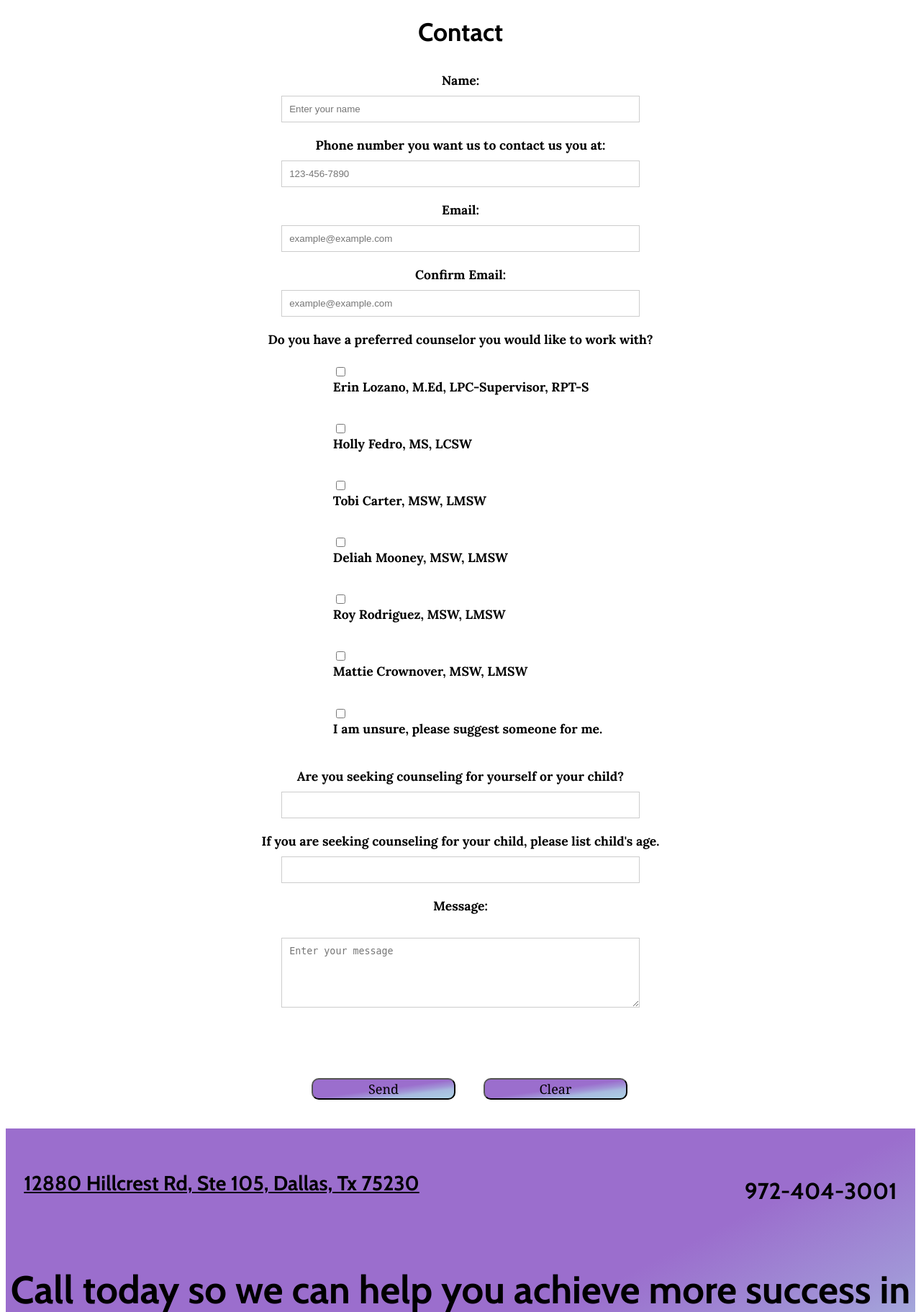
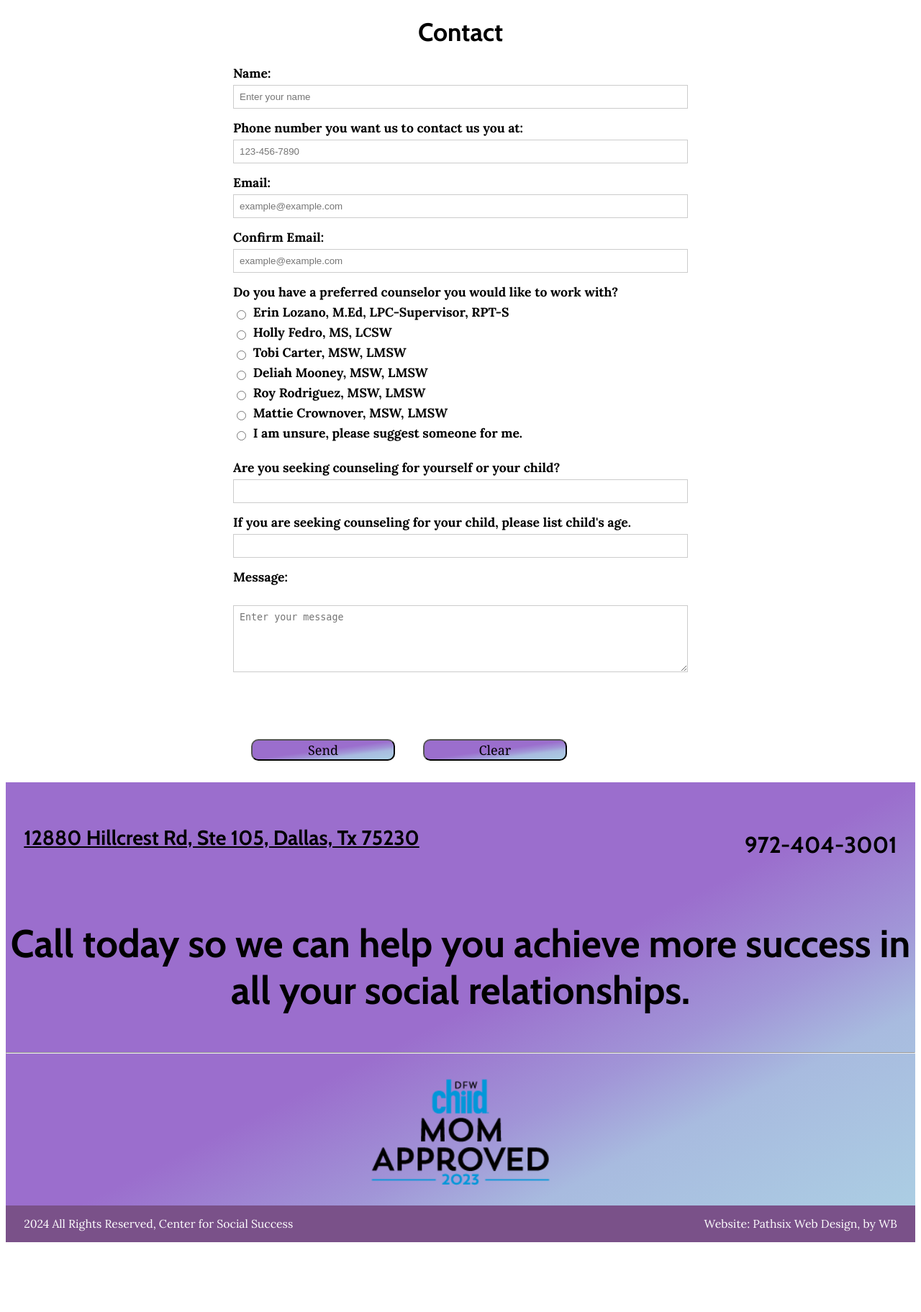
Before and after one commit to boonewh/css-website, a CodeIgniter app: page /database/contact in a window 1280 px wide. Shown: the part 209-2032 px from the top of the page at 72% size. After the commit the page ends 1935 px from the top, so only its background shows below. Run offline with CodeIgniter, Linux system fonts and the light colour scheme.

Commit message:
Fixed and styled contact page

```diff
--- a/application/views/pages/contact.php
+++ b/application/views/pages/contact.php
@@ -1,7 +1,6 @@
         <main>
             <h1>Contact</h1>
             <div class="form-container">
-            <div id="form-div">
                 <!-- notice the form attributes, I did NOT use method or action, see bottom of this page -->
                 <form id="contact-form" name="contact-form">
                     <div class="input-div">
@@ -19,26 +18,26 @@
 
                         <label>Do you have a preferred counselor you would like to work with?</label>
 
-                            <div class="checkbox-group">
-                                <input type="checkbox" id="erin_lozano" name="counselor" value="Erin Lozano">
+                        <div class="radio-group">
+                            <input type="radio" id="erin_lozano" name="counselor" value="Erin Lozano">
                             <label for="erin_lozano">Erin Lozano, M.Ed, LPC-Supervisor, RPT-S</label><br>
 
-                                <input type="checkbox" id="holly_fedro" name="counselor" value="Holly Fedro">
+                            <input type="radio" id="holly_fedro" name="counselor" value="Holly Fedro">
                             <label for="holly_fedro">Holly Fedro, MS, LCSW</label><br>
 
-                                <input type="checkbox" id="tobi_carter" name="counselor" value="Tobi Carter">
+                            <input type="radio" id="tobi_carter" name="counselor" value="Tobi Carter">
                             <label for="tobi_carter">Tobi Carter, MSW, LMSW</label><br>
 
-                                <input type="checkbox" id="deliah_mooney" name="counselor" value="Deliah Mooney">
+                            <input type="radio" id="deliah_mooney" name="counselor" value="Deliah Mooney">
                             <label for="deliah_mooney">Deliah Mooney, MSW, LMSW</label><br>
 
-                                <input type="checkbox" id="roy_rodriguez" name="counselor" value="Roy Rodriguez">
+                            <input type="radio" id="roy_rodriguez" name="counselor" value="Roy Rodriguez">
                             <label for="roy_rodriguez">Roy Rodriguez, MSW, LMSW</label><br>
 
-                                <input type="checkbox" id="mattie_crownover" name="counselor" value="Mattie Crownover">
+                            <input type="radio" id="mattie_crownover" name="counselor" value="Mattie Crownover">
                             <label for="mattie_crownover">Mattie Crownover, MSW, LMSW</label><br>
 
-                                <input type="checkbox" id="unsure" name="counselor" value="unsure">
+                            <input type="radio" id="unsure" name="counselor" value="unsure">
                             <label for="unsure">I am unsure, please suggest someone for me.</label><br>
                         </div>
 
@@ -52,19 +51,16 @@
                         <textarea id="message" name="message" maxlength="1000" placeholder="Enter your message" rows="5"></textarea><br>
                     </div>
                 </form>
-            </div>
                 <div id="msg">
                     <!-- This is a blank area to talk to the user -->
                     <br>
                 </div>
-            <div>
                 <!-- These are not HTML submit and clear buttons. They are generic buttons to which
                 I attached handlers to make them work as submit and clear buttons.
                 Notice they are outside the form. -->
                 <button id="names-send" type="button" class="">Send</button>&nbsp;&nbsp;
                 <button id="names-clear" type="button" class="">Clear</button>
             </div>
-        </div>
         </main>
 
         <script src="assets/js/jquery.min.js"></script>
--- a/assets/css/main.css
+++ b/assets/css/main.css
@@ -375,26 +393,9 @@ article h6 {
 }
 
 /* Contact Page Styles */
+
 .form-container {
-	padding: 10px;
 	font-weight: bold;
-}
-
-.checkbox-group {
-	text-align: left; /* Align checkboxes to the left */
-	padding-left: 20px; /* Add some padding to indent the checkboxes */
-	margin: 10px 0; /* Space above and below the checkbox group */
-	display: inline-block; /* Keep the group in line with other form elements */
-}
-
-.checkbox-group input[type="checkbox"] {
-	vertical-align: middle; /* Align checkbox vertically with the label */
-	margin-right: 5px; /* Space between checkbox and label */
-}
-
-.checkbox-group label {
-	display: inline-block; /* Each label on the same line as the checkbox */
-	margin-bottom: 5px; /* Space below each pair */
 }
 
 #msg {
@@ -408,6 +409,7 @@ article h6 {
 .input-div label {
 	display: block;
 	margin-bottom: 5px;
+	word-wrap: break-word;
 }
 
 .input-div input[type="text"],
@@ -425,8 +427,18 @@ article h6 {
 	border-color: #007bff;
 }
 
-#contact-form textarea {
-	resize: vertical;
+.radio-group {
+	margin-bottom: 20px;
+}
+
+.radio-group input[type="radio"],
+.radio-group label {
+	display: inline-block;
+	vertical-align: middle;
+}
+
+.radio-group input[type="radio"] {
+	margin-right: 5px;
 }
 
 /* Footer Styles */
@@ -631,21 +639,9 @@ footer {
 	}
 
 	/* Contact Styles */
-
 	.form-container {
-		text-align: center;
-	}
-
-	.input-div label {
-		margin-bottom: 10px;
-	}
-
-	.input-div input[type="text"],
-	.input-div input[type="tel"],
-	.input-div textarea {
-		width: 40%;
-		padding: 10px;
-		margin-bottom: 20px;
+		width: 50%;
+		margin: 0 auto;
 	}
 
 	/* Location Styles */
--- a/assets/js/main.js
+++ b/assets/js/main.js
@@ -21,6 +21,7 @@ function clearForm() {
     $('#childAge').val('')
     $('#message').val('')
     $('#msg').html('<br>');
+    $('.radio-group input[type="radio"]').prop('checked', false);
 }
 
 function sendData(name, email, confirmEmail, phone, selectedCounselor, whoChoice, childAge, message) {
@@ -66,10 +67,7 @@ function validate() {
     var whoChoice = $('#whoChoice').val().trim();
     var childAge = $('#childAge').val().trim();
     var msg = $('#message').val().trim();
-    var selectedCounselor = "";
-    $('.checkbox-group input[type="checkbox"]:checked').each(function() {
-        selectedCounselor = $(this).next('label').text(); // Get the label text of the checked checkbox
-    });
+    var selectedCounselor = $('.radio-group input[type="radio"]:checked').val();
 
 
     $('#name').val(name);
```
Also changed, not shown: other parts of assets/css/main.css (+40 -34 lines), application/views/pages/adult.php (+7 -5 lines). Lines whose indentation alone changed are shown as unchanged.
